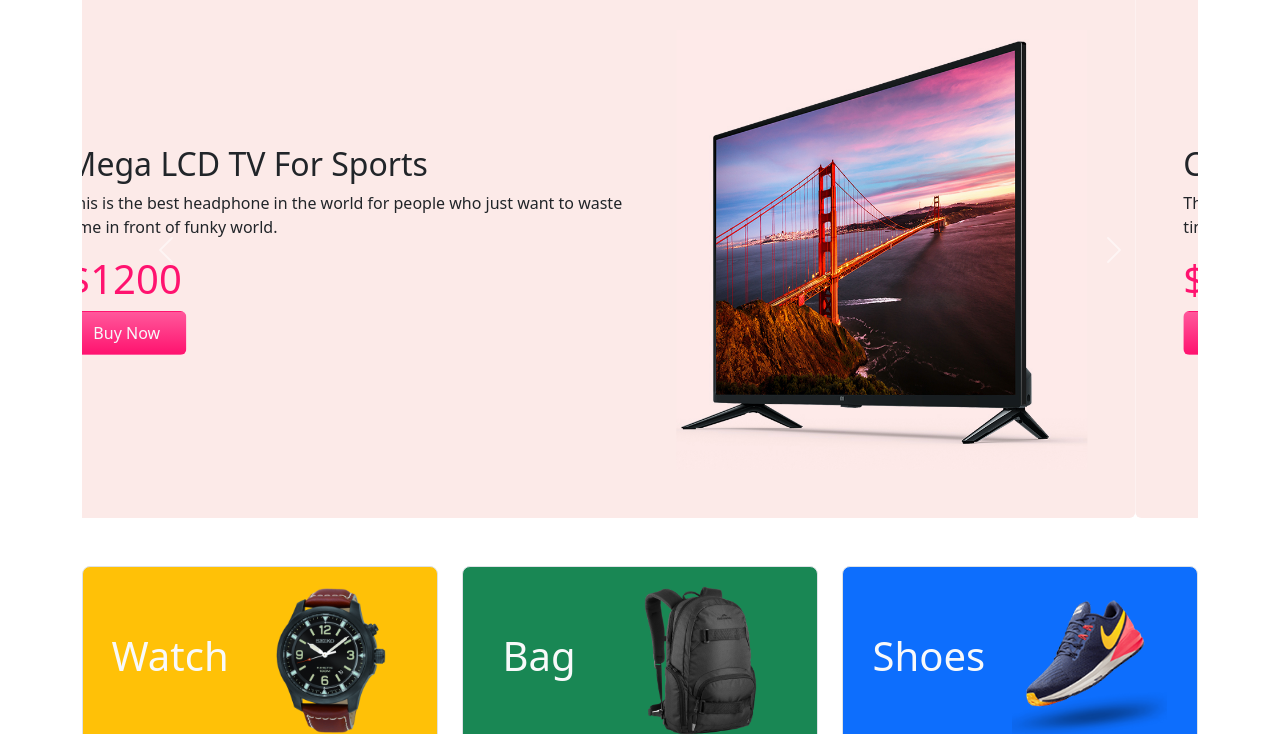
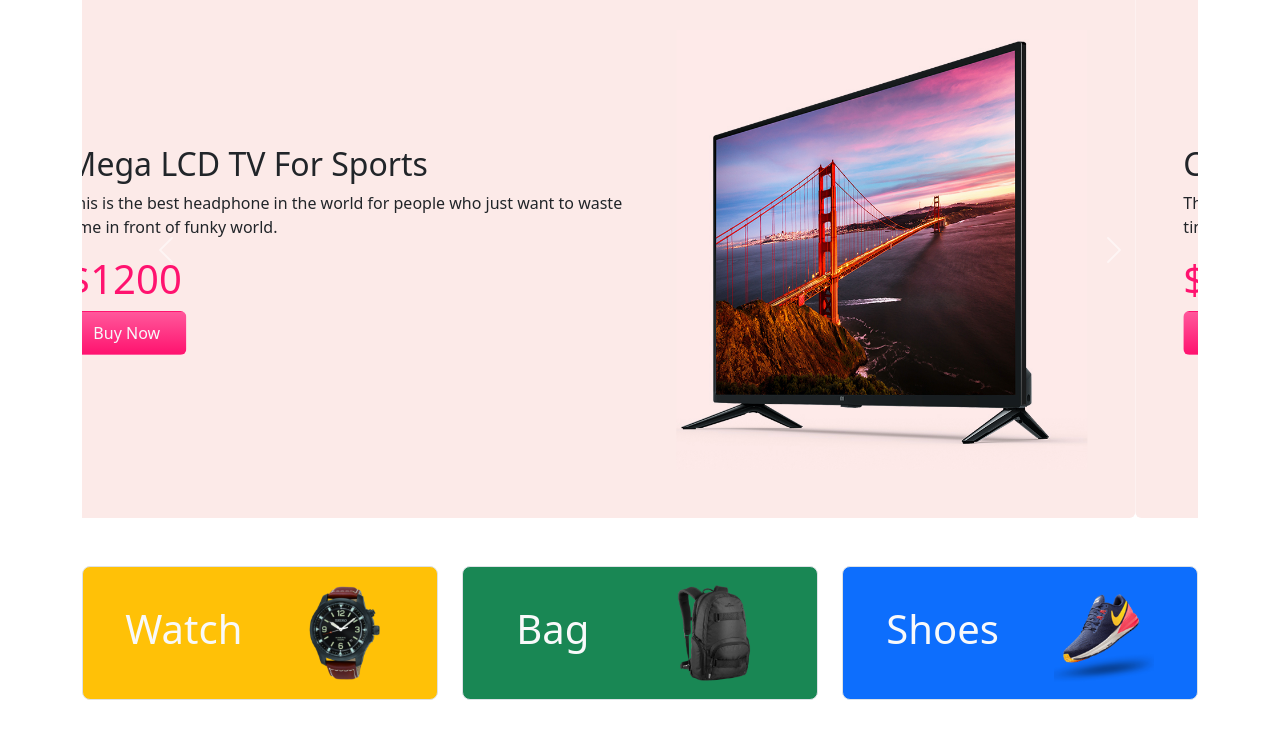
Before and after one commit to indrajith76/panda_e-commerce_bootstrap, a plain HTML site: page index.html in a window 1280 px wide. Shown: the part 66-800 px from the top of the page. Drawn offline with nearby package versions, Linux system fonts and the light colour scheme.

Commit message:
final commit

```diff
--- a/index.html
+++ b/index.html
@@ -10,6 +10,7 @@
     />
     <!-- custom css link -->
     <link rel="stylesheet" href="style.css" />
+    <link rel="shortcut icon" href="images/fevicon.png" type="image/x-icon">
     <title>Home | Panda Commerce</title>
   </head>
   <body>
@@ -162,7 +163,7 @@
 
     <main>
       <!-- category section start -->
-      <section class="mt-5">
+      <section class="categories mt-5">
         <div class="container overflow-hidden text-center">
           <div class="row gy-5">
             <div class="col-12 col-md-6 col-lg-4">
--- a/style.css
+++ b/style.css
@@ -1,7 +1,8 @@
+/* navber style */
 .navbar {
     background: #eca9be;
 }
-
+/* slider style */
 .carousel-item {
     background: #fceae8;
 }
@@ -15,11 +16,15 @@
     padding: 9px 25px;
 }
 
+.categories img {
+    width: 100px;
+}
+
 .card-body .btn, form .btn {
     color: #FFFFFF;
     background: linear-gradient(to bottom, #FF589B 0%, #FF136F 100%);
 }
-
+/* subscribe style */
 .subscribe {
     background: #fceae8;
     height: 300px;
```
Also changed, not shown: images/bags/bag-2.png, images/fevicon.png (added), 2 other files.
